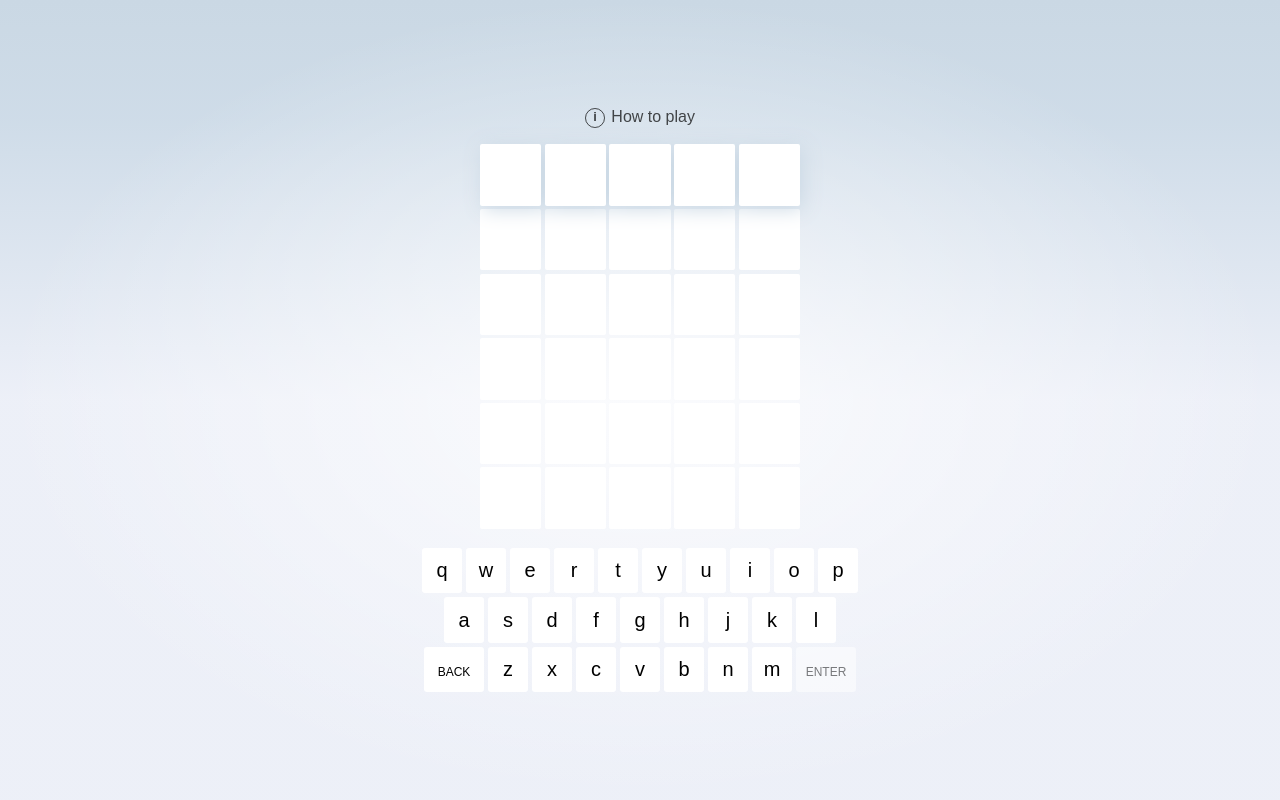
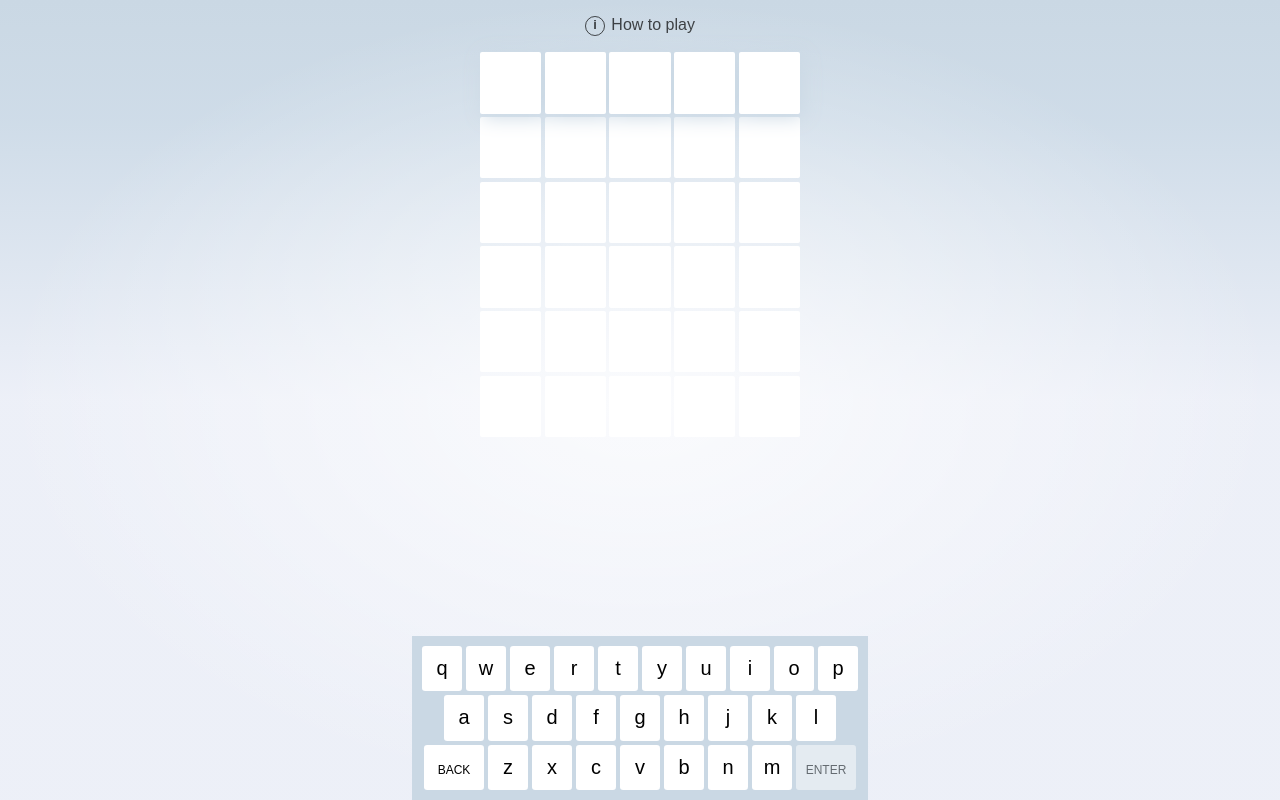
Before and after one commit to sstream17/word-game-2, a SvelteKit app in the folder game/: page / in a window 1280 px wide. Built offline with nearby package versions, Linux system fonts and the light colour scheme.

Commit message:
Setting up keyboard to be static at the bottom of the screen

```diff
--- a/game/src/routes/Controls.svelte
+++ b/game/src/routes/Controls.svelte
@@ -199,7 +199,11 @@
 	.controls {
 		text-align: center;
 		justify-content: center;
-		height: min(18vh, 10rem);
+		height: var(--keyboard-height);
+		position: fixed;
+		bottom: 0;
+		background: var(--color-bg-0);
+		padding: 10px;
 	}
 
 	.keyboard {
--- a/game/src/routes/[[num]]/+page.svelte
+++ b/game/src/routes/[[num]]/+page.svelte
@@ -88,6 +88,7 @@
 <div class="form">
 	<a class="how-to-play" href={`${base}/how-to-play`}>How to play</a>
 
+	<div class="boards-container">
 		{#each { length: numberOfGames } as _, game (game)}
 			{@const hints = data.hints[game]}
 			{@const winIndex = hints.findIndex((hint) => hint === 'xxxxx')}
@@ -103,6 +104,8 @@
 				{badGuess}
 			/>
 		{/each}
+	</div>
+
 	<Controls on:key={handleKey} {data} {won} {submittable} />
 </div>
 
@@ -151,4 +154,13 @@
 		position: relative;
 		top: -0.05em;
 	}
+
+	.boards-container {
+		display: flex;
+		flex-direction: column;
+		flex: 1;
+		width: 100%;
+		gap: 1rem;
+		margin-bottom: calc(var(--keyboard-height) + 20px);
+	}
 </style>
--- a/game/src/routes/styles.css
+++ b/game/src/routes/styles.css
@@ -16,6 +16,7 @@
 	--color-text: rgba(0, 0, 0, 0.7);
 	--column-width: 42rem;
 	--column-margin-top: 4rem;
+	--keyboard-height: min(18vh, 10rem);
 	font-family: var(--font-body);
 	color: var(--color-text);
 }
```
Lines whose indentation alone changed are shown as unchanged.
